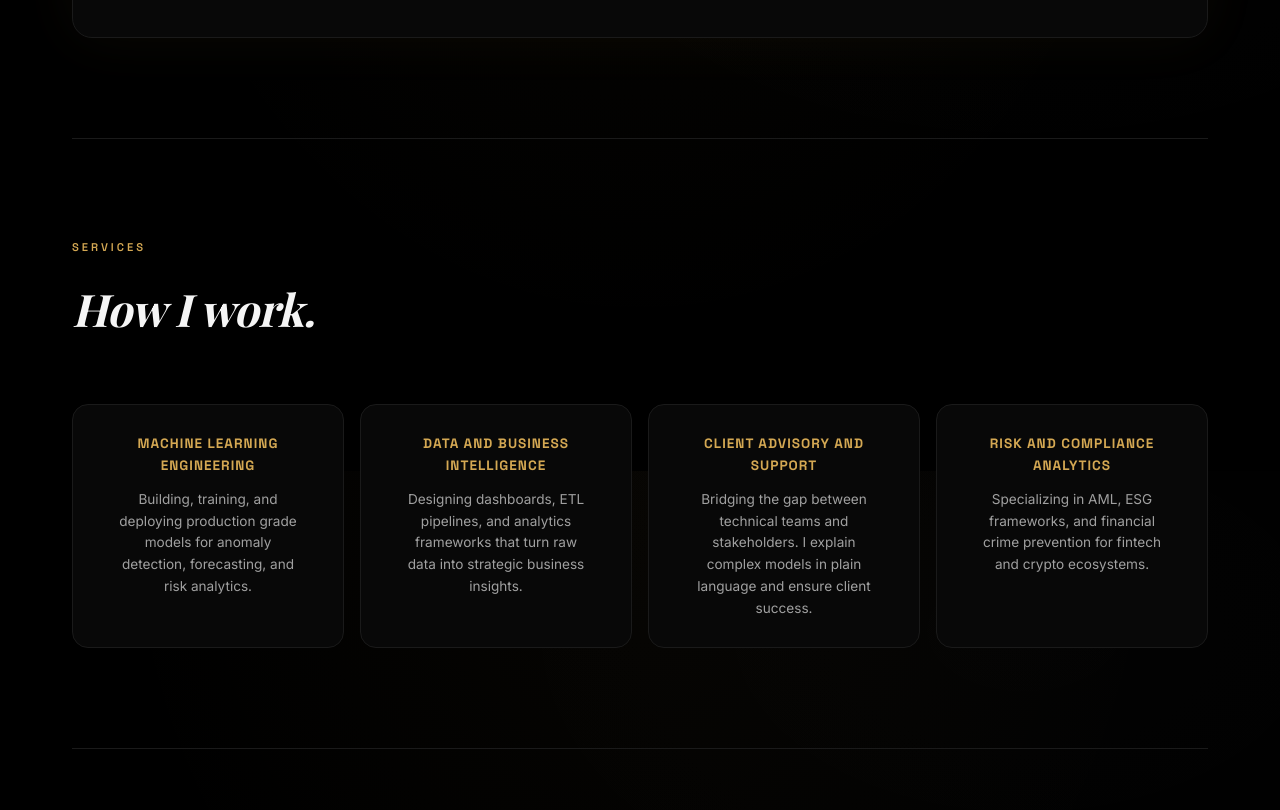
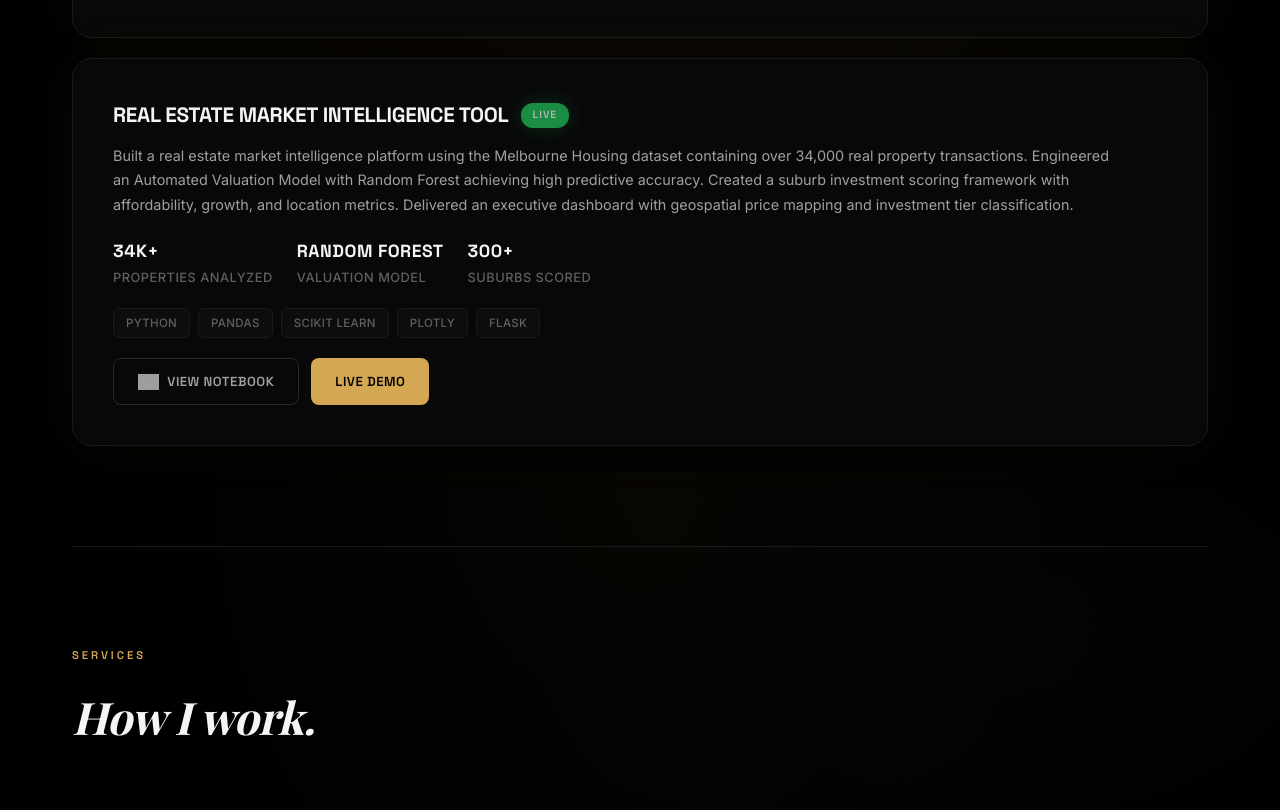
Before and after one commit to TinuolaRotimi/tinuolarotimi.github.io, a plain HTML site: page index.html in a window 1280 px wide. Shown: the part 4329-5139 px from the top of the page. Drawn offline with nearby package versions, Linux system fonts and the light colour scheme; grey boxes are pictures that could not be loaded; a web font is replaced by a local one.

Commit message:
Update index.html

```diff
--- a/index.html
+++ b/index.html
@@ -1022,6 +1022,36 @@
                     </div>
                 </div>
 
+                <div class="project-card" data-category="analytics">
+                    <div class="project-card-main">
+                        <h3>
+                            Real Estate Market Intelligence Tool
+                            <span class="project-badge">Live</span>
+                        </h3>
+                        <p>Built a real estate market intelligence platform using the Melbourne Housing dataset containing over 34,000 real property transactions. Engineered an Automated Valuation Model with Random Forest achieving high predictive accuracy. Created a suburb investment scoring framework with affordability, growth, and location metrics. Delivered an executive dashboard with geospatial price mapping and investment tier classification.</p>
+                        <div class="project-stats">
+                            <div class="project-stat"><strong>34K+</strong> Properties Analyzed</div>
+                            <div class="project-stat"><strong>Random Forest</strong> Valuation Model</div>
+                            <div class="project-stat"><strong>300+</strong> Suburbs Scored</div>
+                        </div>
+                        <div class="project-tags">
+                            <span>Python</span>
+                            <span>Pandas</span>
+                            <span>Scikit learn</span>
+                            <span>Plotly</span>
+                            <span>Flask</span>
+                        </div>
+                        <div class="project-links">
+                            <a href="https://colab.research.google.com/drive/19PQkDwUL6vG3EupoNPtttyjmlLJTXI22?usp=sharing" target="_blank" class="btn btn-outline">
+                                <img src="https://colab.research.google.com/assets/colab-badge.svg" alt="Colab"> View Notebook
+                            </a>
+                            <a href="https://real-estate-market-intelligence-jsyh.onrender.com" target="_blank" class="btn btn-primary">
+                                Live Demo
+                            </a>
+                        </div>
+                    </div>
+                </div>
+
             </div>
         </section>
 
```
